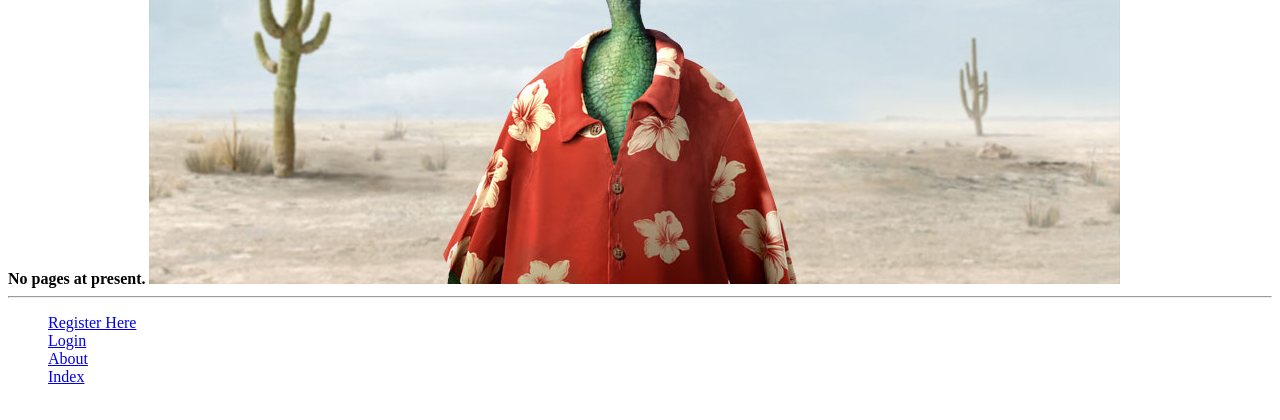
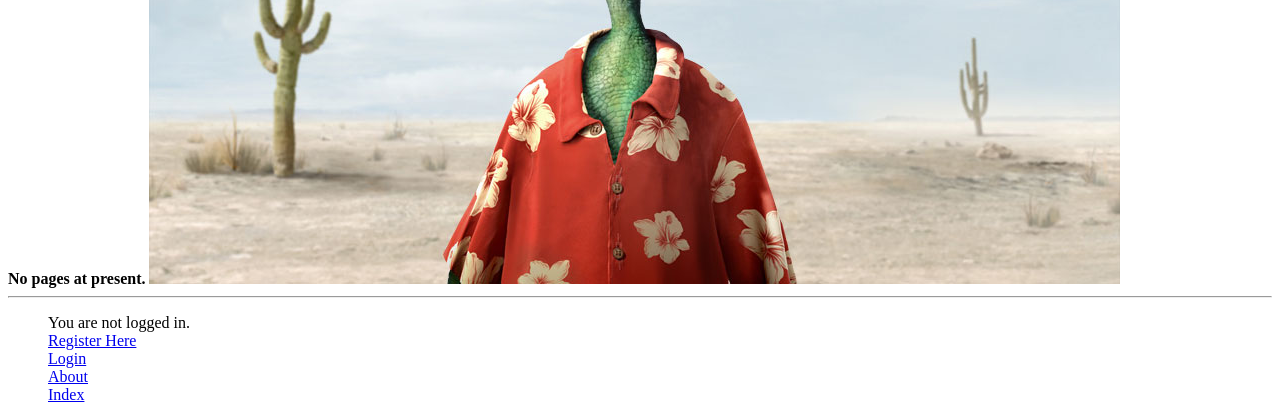
Before and after one commit to matthill1/final, a Django app: page /rango/ in a window 1280 px wide. Shown: the part 732-1152 px from the top of the page. Before the commit the page ends 1116 px from the top, so only its background shows below. Run offline with Django 3.2, Linux system fonts and the light colour scheme; data that the repository does not hold is empty.

Commit message:
chapter 9 fixed

```diff
--- a/templates/rango/base.html
+++ b/templates/rango/base.html
@@ -20,10 +20,12 @@
 	<div>
 		<ul>
 			{% if user.is_authenticated %}
+				You are logged in. <br />
 				<a href="/rango/restricted/">Restricted Page</a><br />
 				<a href="/rango/logout/">Logout</a><br />
 				<a href="/rango/add_category/ ">Add a New Category</a><br />
 			{% else %}
+				You are not logged in. <br />
 				<a href="/rango/register/">Register Here</a><br />
 				<a href="/rango/login/">Login</a><br />
 			{% endif %}
```
